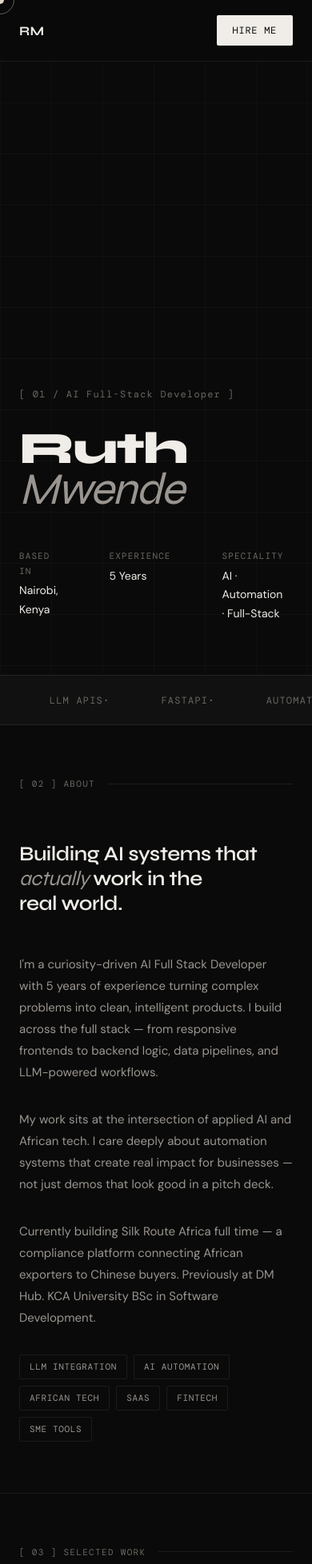
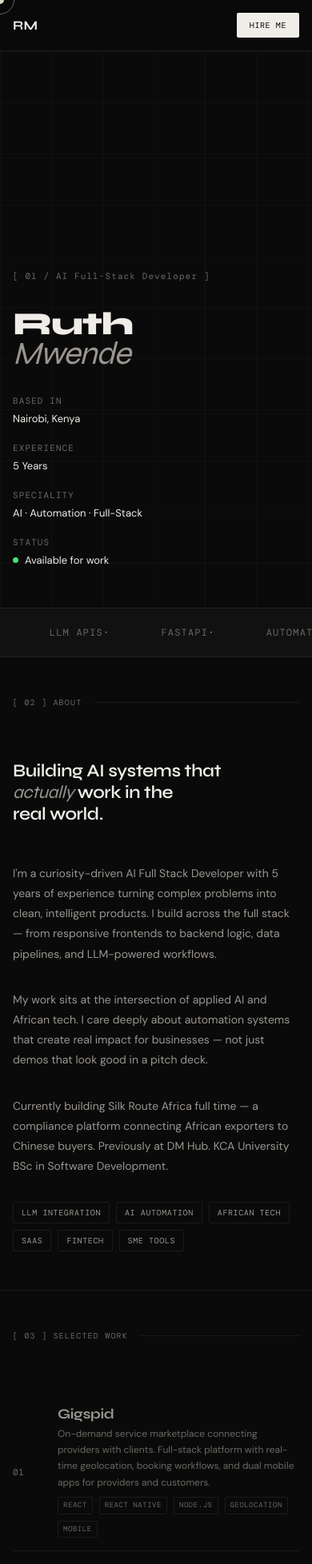
Before and after one commit to RMMwalali/portfolio, a React (Vite) app: page / in a window 390 px wide. Shown: the top 1956 px of the page at 80% size. Built offline with nearby package versions, Linux system fonts and the light colour scheme; a web font is replaced by a local one.

Commit message:
Enhance mobile responsiveness with tablet and small mobile breakpoints

```diff
--- a/src/App.css
+++ b/src/App.css
@@ -525,19 +525,90 @@ footer {
   transform: translateY(0);
 }
 
+/* Tablet */
+@media (max-width: 1024px) {
+  nav { padding: 1.5rem 2rem; }
+  .hero { padding: 0 2rem 4rem; }
+  section { padding: 5rem 2rem; }
+  .about-grid { gap: 4rem; }
+  .hero-meta { gap: 2rem; }
+  .project-item { gap: 1.5rem; }
+  .exp-item { gap: 2rem; }
+  .contact-inner { gap: 4rem; }
+}
+
 /* Mobile */
 @media (max-width: 768px) {
   nav { padding: 1.2rem 1.5rem; }
   .nav-links { display: none; }
-  .hero { padding: 0 1.5rem 4rem; }
+  .nav-cta { font-size: 10px; padding: 0.45rem 1rem; }
+
+  .hero { padding: 0 1.5rem 4rem; min-height: 90vh; }
   .hero-scroll { display: none; }
+  .hero-number { font-size: 11px; }
+  .hero-title { font-size: clamp(2.5rem, 8vw, 5rem); }
+  .hero-meta {
+    display: grid;
+    grid-template-columns: 1fr 1fr;
+    gap: 1.5rem;
+    margin-top: 2rem;
+  }
+  .hero-meta-item { gap: 2px; }
+  .hero-meta-value { font-size: 13px; }
+
   section { padding: 4rem 1.5rem; }
+  .section-label { font-size: 10px; }
+
   .about-grid { grid-template-columns: 1fr; gap: 3rem; }
-  .skills-grid { grid-template-columns: 1fr 1fr; }
-  .exp-item { grid-template-columns: 1fr; gap: 1rem; }
+  .about-statement { font-size: clamp(1.4rem, 4vw, 2rem); }
+  .about-body { font-size: 14px; }
+  .tag { font-size: 10px; padding: 4px 10px; }
+
+  .projects-list { gap: 0; }
+  .project-item {
+    grid-template-columns: 40px 1fr;
+    gap: 1rem;
+    padding: 1.5rem 0;
+  }
+  .project-num { font-size: 11px; }
+  .project-name { font-size: clamp(1.1rem, 4vw, 1.5rem); }
+  .project-desc { font-size: 12px; margin-top: 4px; }
+  .project-tags-inline { margin-top: 8px; }
+  .project-tag-sm { font-size: 9px; padding: 2px 6px; }
+  .project-right { display: none; }
+
+  .skills-grid { grid-template-columns: 1fr; }
+  .skill-block { padding: 1.5rem; }
+  .skill-block-label { font-size: 9px; }
+  .skill-pill { font-size: 12px; padding: 3px 8px; }
+
+  .exp-item { grid-template-columns: 1fr; gap: 1.5rem; padding: 2rem 0; }
+  .exp-company { font-size: 0.9rem; }
+  .exp-period { font-size: 10px; }
+  .exp-location { font-size: 11px; }
+  .exp-role { font-size: 1rem; margin-bottom: 0.75rem; }
+  .exp-bullets li { font-size: 13px; padding-left: 1em; }
+
   .contact-inner { grid-template-columns: 1fr; gap: 3rem; }
-  .project-item { grid-template-columns: 48px 1fr auto; gap: 1rem; }
+  .contact-heading { font-size: clamp(2rem, 6vw, 3.5rem); }
+  .contact-link { padding: 1rem; }
+  .contact-link-value { font-size: 13px; }
+
   footer { padding: 1.5rem; flex-direction: column; gap: 0.5rem; text-align: center; }
+}
+
+/* Small Mobile */
+@media (max-width: 480px) {
+  nav { padding: 1rem; }
+  .hero { padding: 0 1rem 3rem; }
+  section { padding: 3rem 1rem; }
+  .hero-meta {
+    grid-template-columns: 1fr;
+    gap: 1rem;
+  }
+  .project-item { padding: 1rem 0; }
+  .exp-item { padding: 1.5rem 0; }
+  .contact-link { padding: 0.75rem; }
 }
 
 /* Scrollbar */
```
